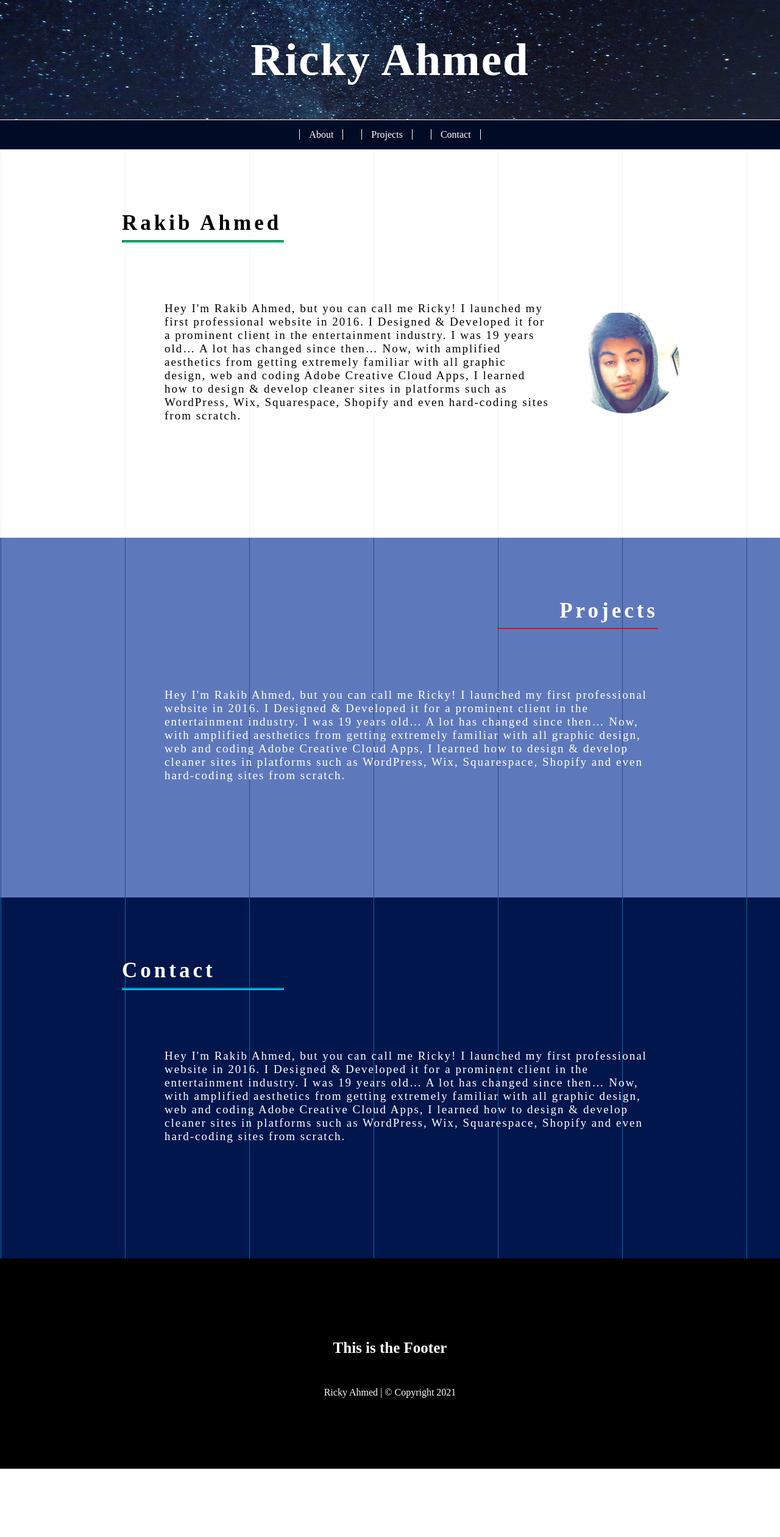
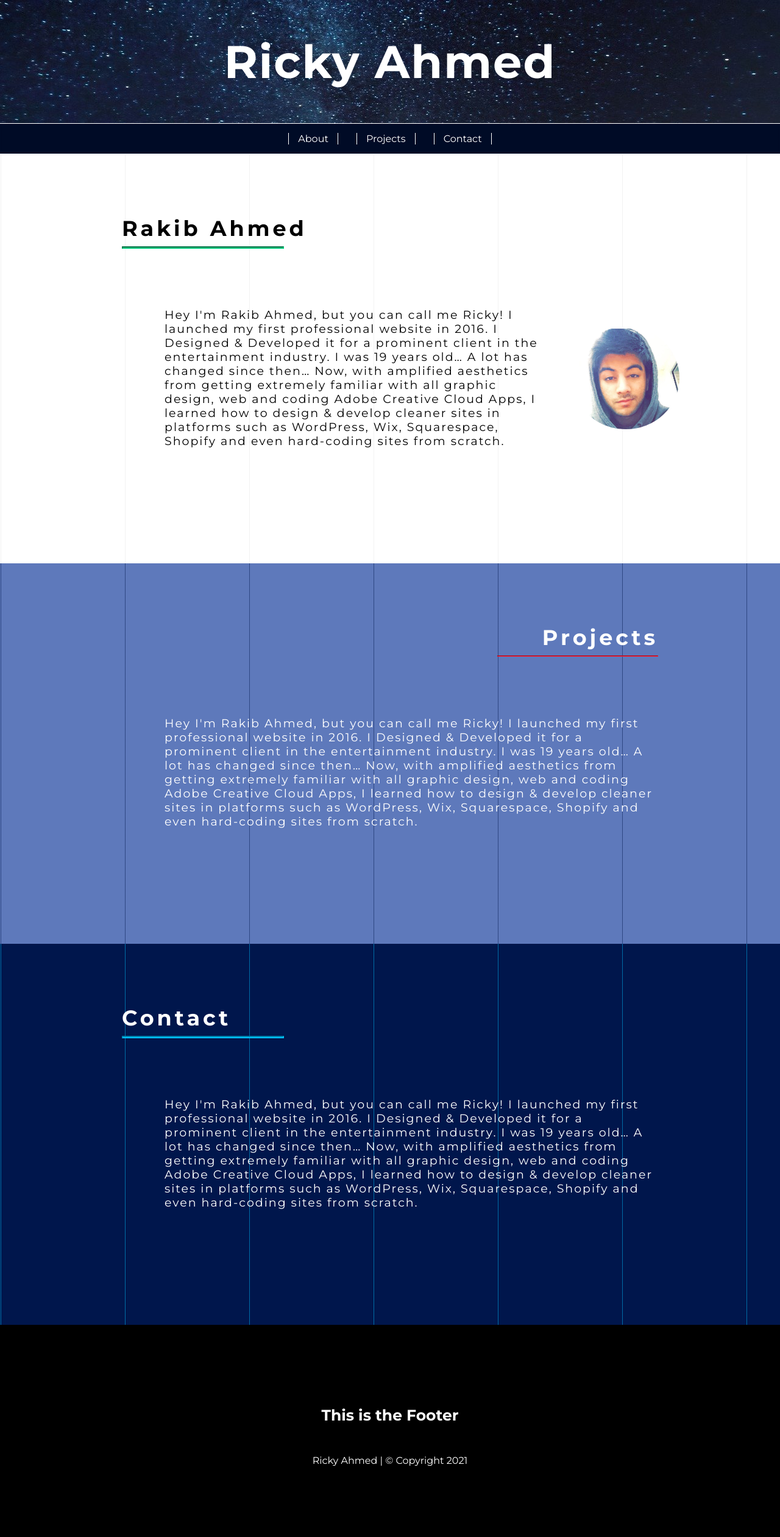
Before and after one commit to strawhat19/Portfolio, a PHP site: page / in a window 1280 px wide. Shown: the whole page at 61% size. Before the commit the page ends 2409 px from the top, so only its background shows below. Run offline with PHP 8.4, Linux system fonts and the light colour scheme; some libraries are stand-ins or nearby versions.

Commit message:
Final Changes - 6/29/2021

```diff
--- a/assets/style.css
+++ b/assets/style.css
@@ -1,3 +1,5 @@
+@import url('https://fonts.googleapis.com/css2?family=Montserrat:ital,wght@0,100;0,200;0,300;0,400;0,500;0,600;0,700;0,800;0,900;1,100;1,200;1,300;1,400;1,500;1,600;1,700;1,800;1,900&display=swap');
+
 /* Main Style Controller */
 
 :root {
--- a/index.html
+++ b/index.html
@@ -8,6 +8,7 @@
     <link rel="icon" href="https://piratechs.com/wp-content/uploads/2019/05/Icon.svg" type="image/x-icon">
     <title>Ricky Ahmed | Official Portfolio</title>
     <!-- Welcome to my Portfolio Website! -->
+
 </head>
 <body>
 
```
